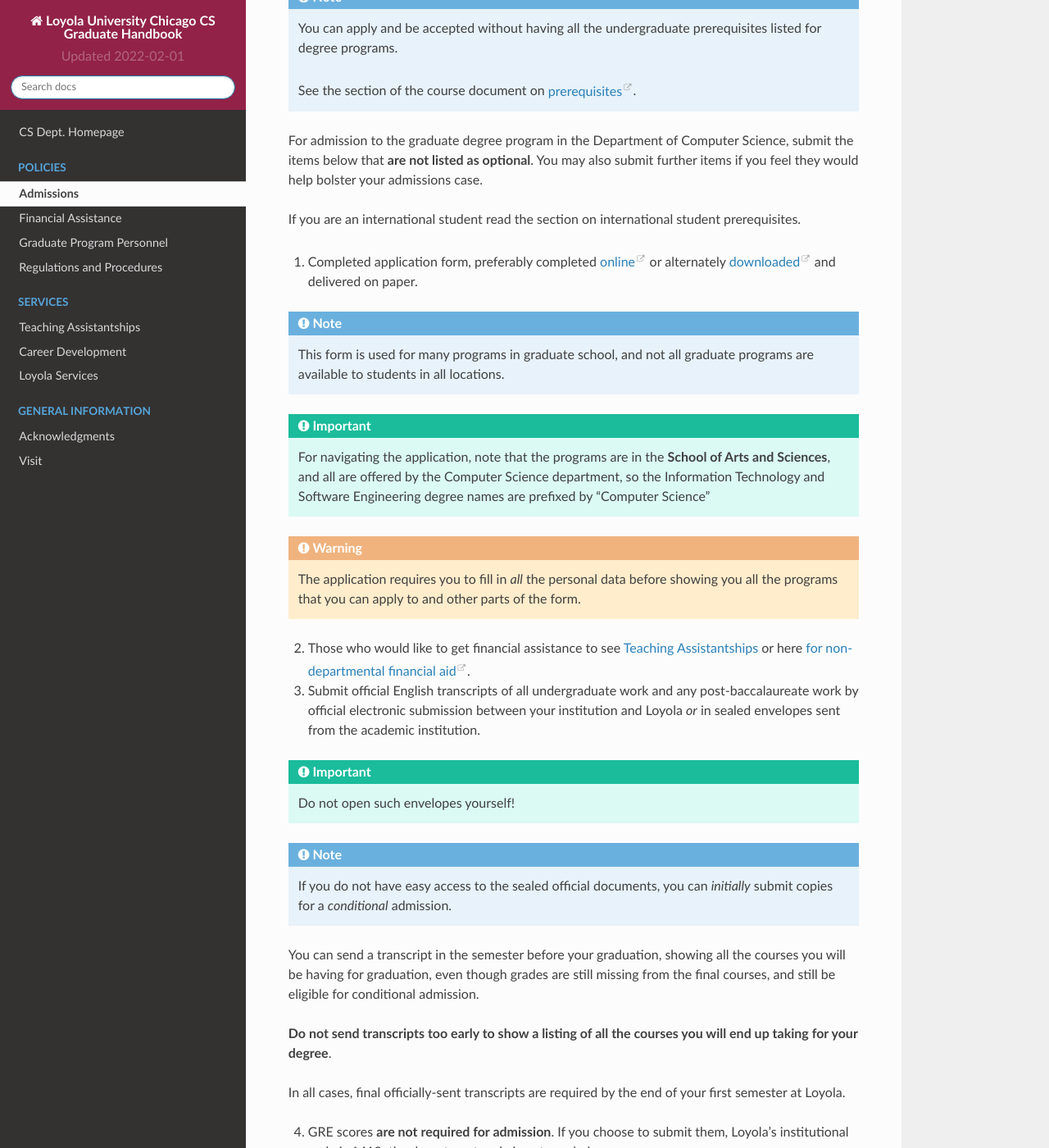
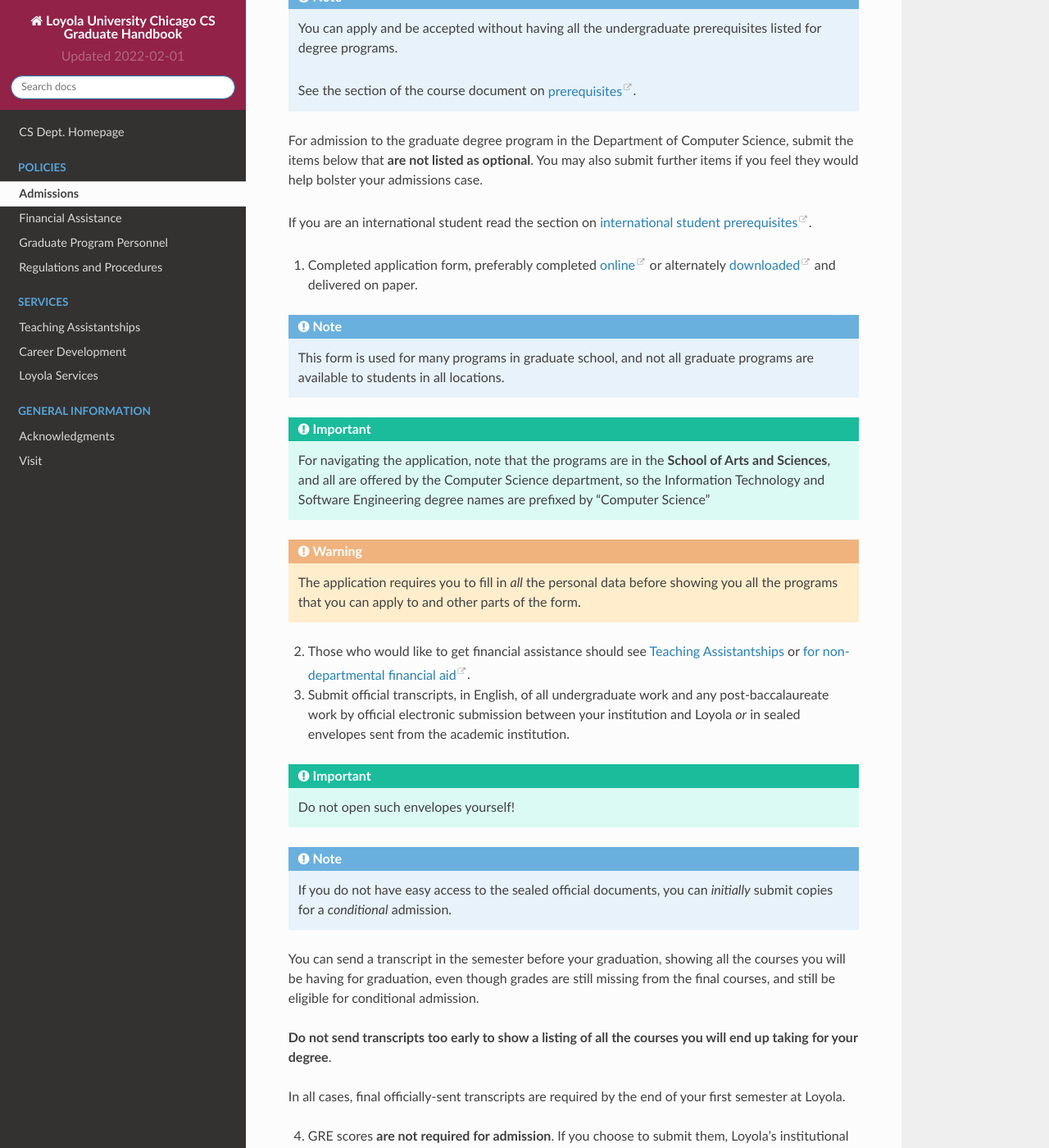
Before and after one commit to LoyolaChicagoCS/gradhandbook, a Sphinx documentation site: the page built from source/policy/admissions.rst, in a window 1280 px wide and 1400 px high, scrolled down 881 px. Shown: the whole window at 82% size. Built offline with Sphinx 7.4.7 and the Read the Docs theme 2.0.0, drawn with Linux system fonts in a browser that asks for light colours.

```diff
--- a/source/policy/admissions.rst
+++ b/source/policy/admissions.rst
@@ -36,7 +36,7 @@ General Prerequisites
 
 For admission to the graduate degree program in the Department of Computer Science, submit the items below that **are not listed as optional**. You may also submit further items if you feel they would help bolster your admissions case.
 
-If you are an international student read the section on international student prerequisites.
+If you are an international student read the section on `international student prerequisites <http://localhost:63342/gradhandbook/build/html/policy/admissions.html#additional-requirements-for-international-applicants>`_.
 
 1. Completed application form, preferably completed `online <https://gpem.luc.edu/apply/>`_ or alternately `downloaded <http://www.luc.edu/gpem/applications/gpemapplication.pdf>`_ and delivered on paper.
 
@@ -49,9 +49,9 @@ If you are an international student read the section on international student pr
 .. warning::
     The application requires you to fill in *all* the personal data before showing you all the programs that you can apply to and other parts of the form.
 
-2. Those who would like to get financial assistance to see :doc:`../services/assistantships` or here `for non-departmental financial aid <https://www.luc.edu/finaid/aid-process/responsibilities/>`_.
+2. Those who would like to get financial assistance should see :doc:`../services/assistantships` or `for non-departmental financial aid <https://www.luc.edu/finaid/aid-process/responsibilities/>`_.
 
-3. Submit official English transcripts of all undergraduate work and any post-baccalaureate work by official electronic submission between your institution and Loyola *or* in sealed envelopes sent from the academic institution.
+3. Submit official transcripts, in English, of all undergraduate work and any post-baccalaureate work by official electronic submission between your institution and Loyola *or* in sealed envelopes sent from the academic institution.
 
 .. important::
     Do not open such envelopes yourself!
```
